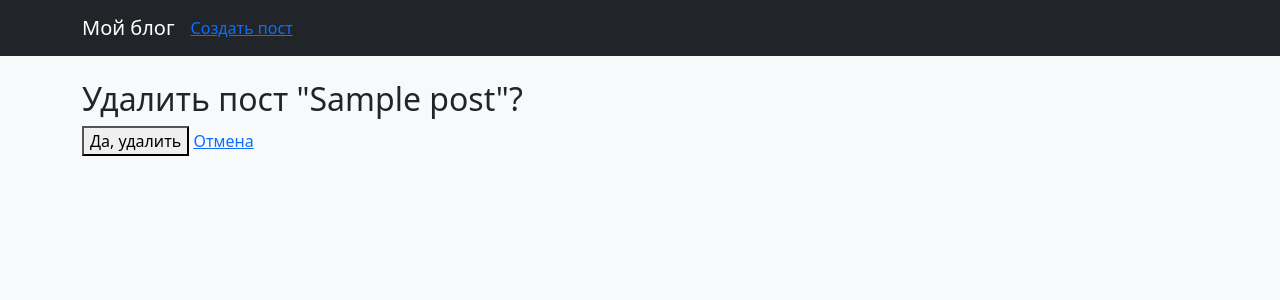
After one commit to Rain-006/django-blog, a Django app: template blog/templates/blog/post_confirm_delete.html in a window 1280 px wide. The commit adds this page. Shown: the top 300 px of the page. Run offline with Django 5.2, Linux system fonts and the light colour scheme; the template is opened without the code that fills it: values that come from a table or form of the project are taken from there, others are empty; tables that the repository leaves empty hold one stand-in row (values such as "Sample post").

Commit message:
add opportunity to delete post

```diff
--- /dev/null
+++ b/blog/templates/blog/post_confirm_delete.html
@@ -0,0 +1,10 @@
+{% extends "base.html" %}
+
+{% block content %}
+  <h2>Удалить пост "{{ post.title }}"?</h2>
+  <form method="post">
+    {% csrf_token %}
+    <button type="submit">Да, удалить</button>
+    <a href="{% url 'post_list' %}">Отмена</a>
+  </form>
+{% endblock %}
--- a/blog/templates/blog/post_detail.html
+++ b/blog/templates/blog/post_detail.html
@@ -9,4 +9,6 @@
 
         <hr>
         <a href="{% url 'post_update' post.pk %}">Изменить</a>
+        <a href="{% url 'post_delete' post.pk %}">Удалить</a>
+
 {% endblock %}
--- a/blog/urls.py
+++ b/blog/urls.py
@@ -6,4 +6,5 @@ urlpatterns = [
   path('<int:pk>/', views.post_detail, name='post_detail'),
   path('new/', views.post_create, name='post_create'),
   path('<int:pk>/edit', views.post_update, name='post_update'),
+  path("delete/<int:pk>/", views.post_delete, name="post_delete"),
 ]
```
Also changed, not shown: blog/views.py (+9 -0 lines).
